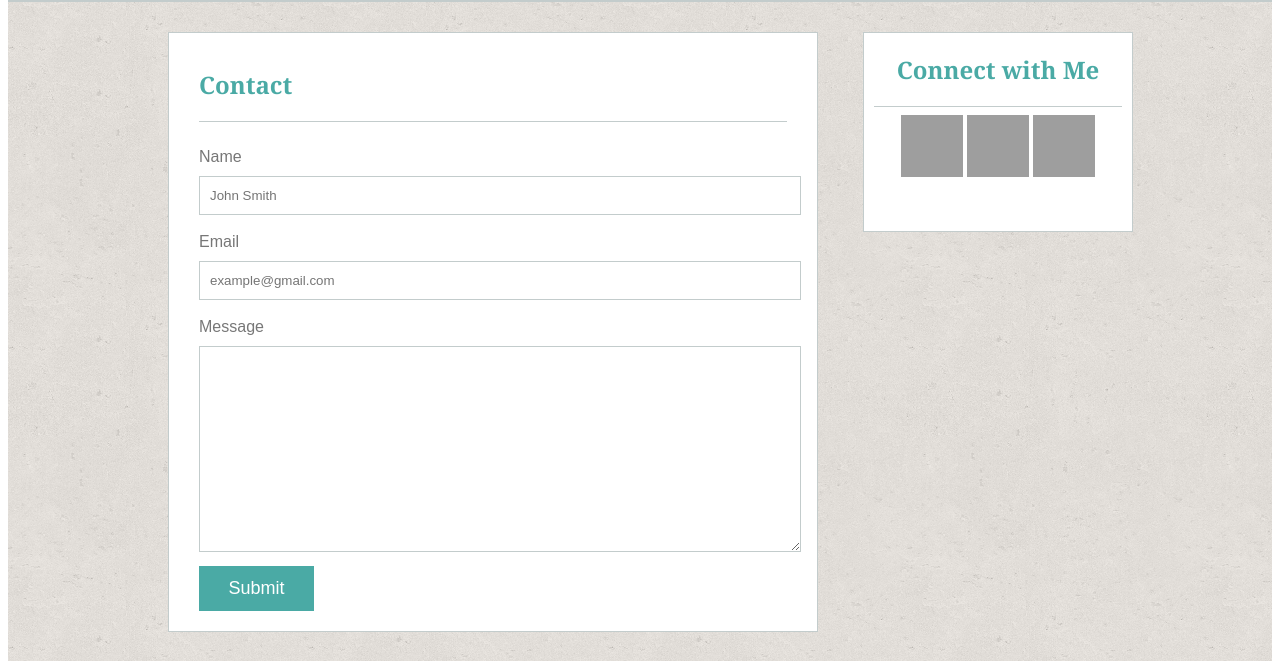
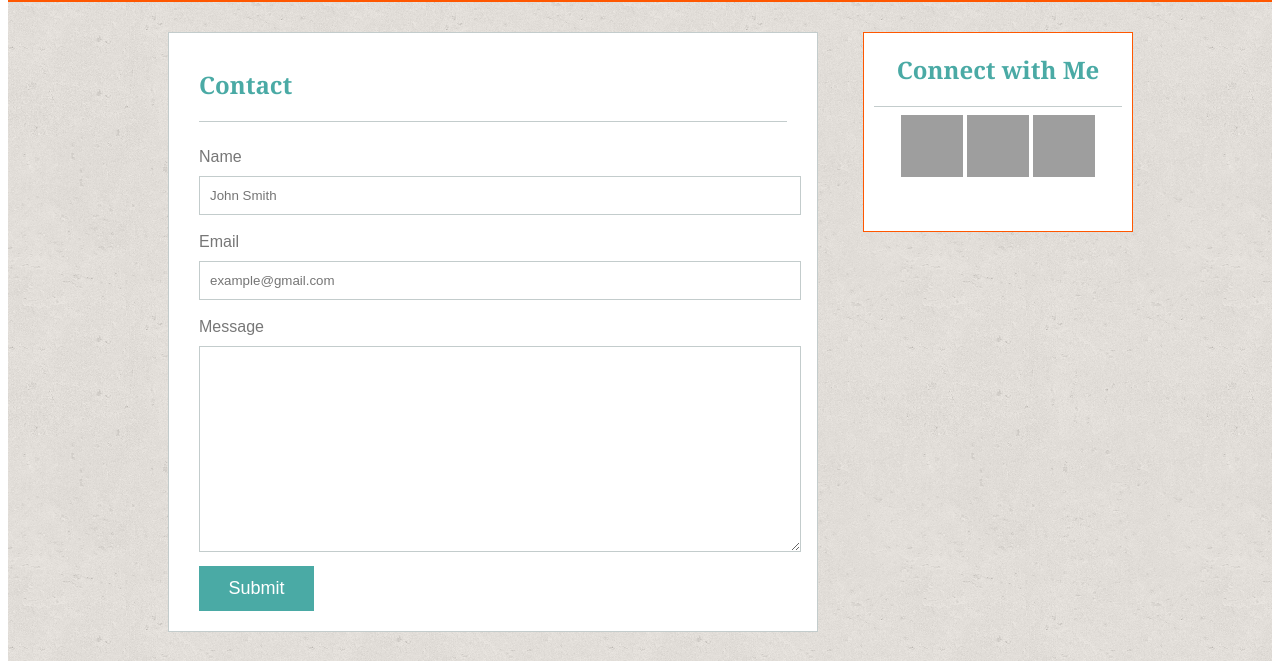
Before and after one commit to gitbchang/Basic-Portfolio, a PHP site: page /contact.html in a window 1280 px wide. Shown: the part 114-775 px from the top of the page. Run offline with PHP 8.4, Linux system fonts and the light colour scheme; grey boxes are pictures that could not be loaded.

Commit message:
adding complementary color borders

```diff
--- a/assets/css/style.css
+++ b/assets/css/style.css
@@ -81,7 +81,7 @@ button:hover {
 	background-image: url("../images/cork-wallet.png");
 	border-width: 2px 0px 0px 0px;
     border-style: solid;
-    border-color: #c3cccc;
+    border-color: #FF5700;
 
 
 }
@@ -101,7 +101,7 @@ button:hover {
 
 #middleabout {
 	float: left;
-	border: solid #c3cccc;
+	border: solid #FF5700;
     border-width: 1px;
 	width: 650px;
 	height: 480px;
@@ -121,7 +121,7 @@ button:hover {
 	float: left;
 	background-color: white;
 	box-sizing: border-box;
-	border: solid #c3cccc;
+	border: solid #FF5700;
     border-width: 1px;
 	width: 270px;
 	height: 200px;
```
